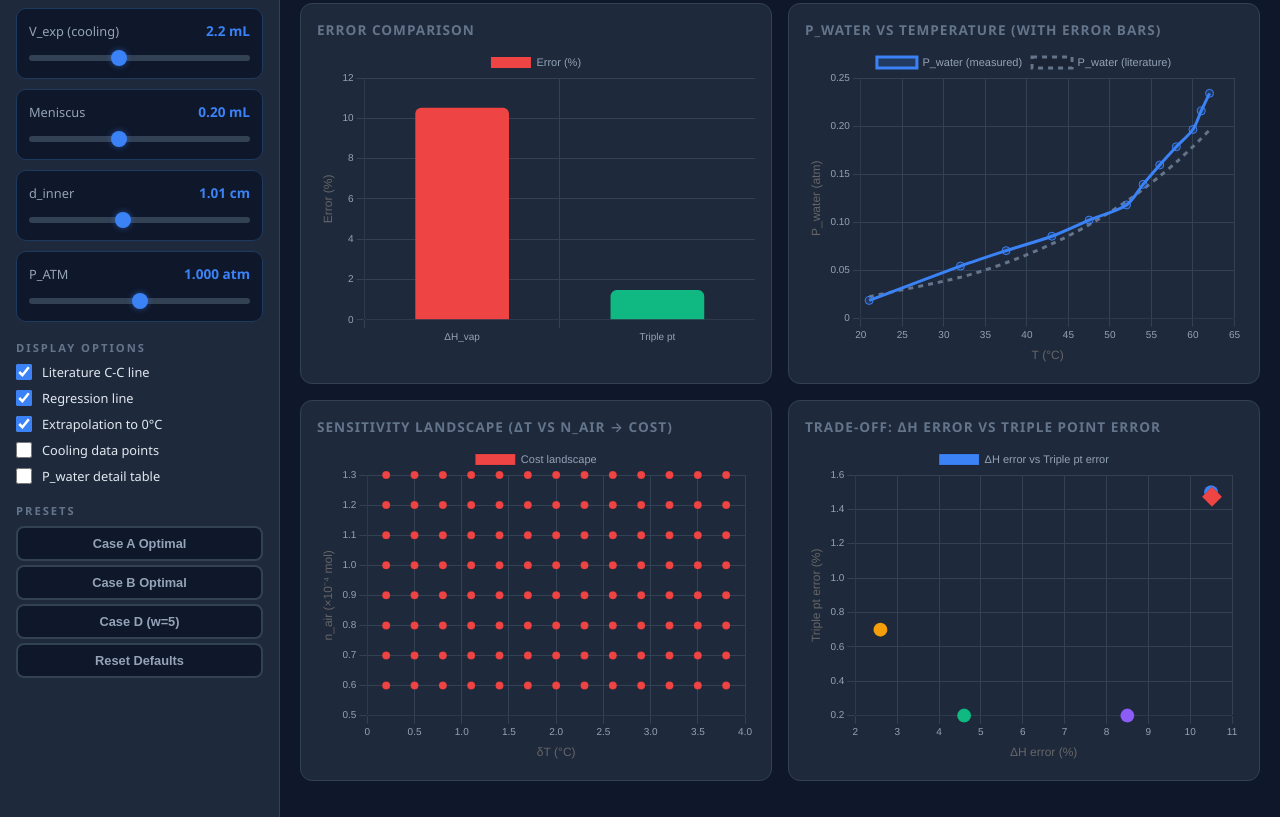
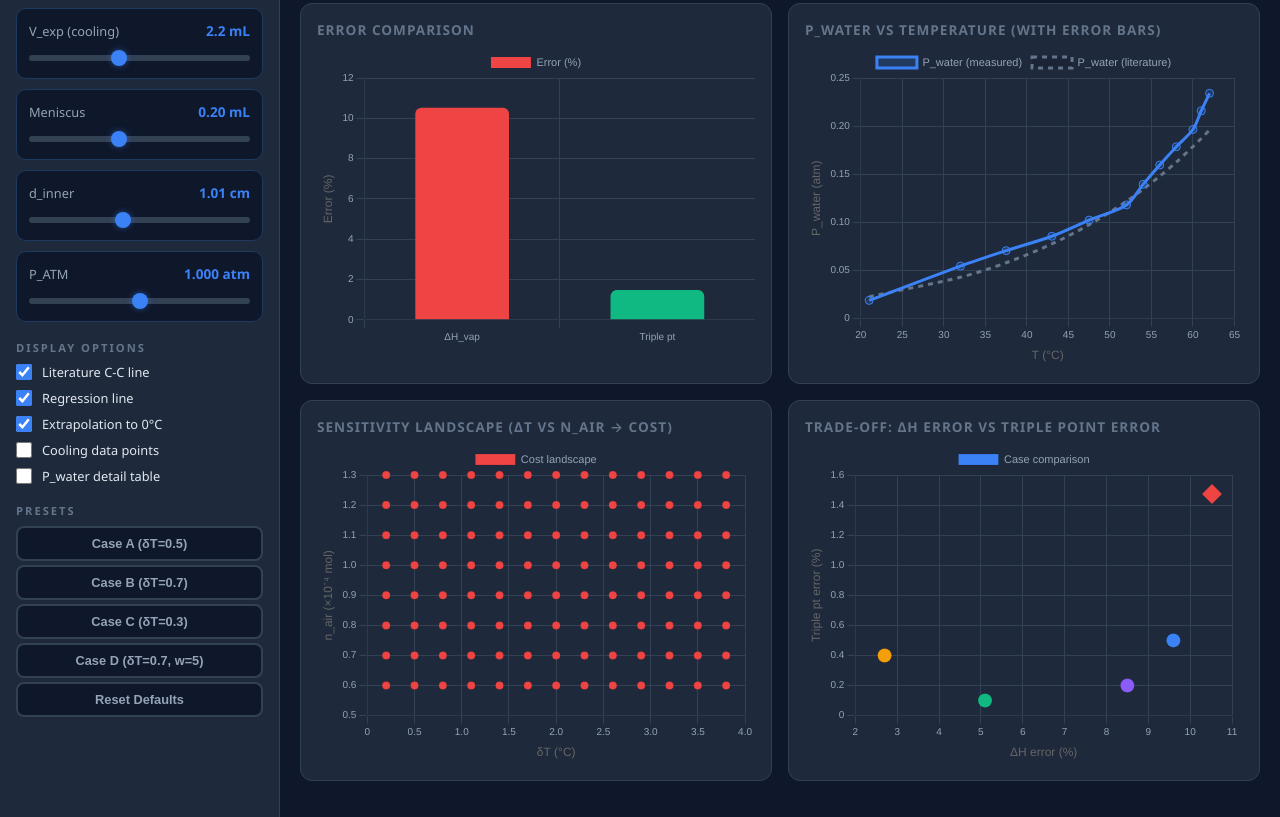
Before and after one commit to yuriluv/science.inquiry, a plain HTML site: page docs/index.html in a window 1280 px wide. Shown: the part 659-1476 px from the top of the page. Drawn offline with nearby package versions, Linux system fonts and the light colour scheme.

Commit message:
대시보드: Python 최적 결과와 일치하도록 트레이드오프 값 수정, Case C 프리셋 추가, 프리셋 파라미터 정정

```diff
--- a/docs/index.html
+++ b/docs/index.html
@@ -121,9 +121,10 @@ input[type=range]::-webkit-slider-thumb{-webkit-appearance:none;width:16px;heigh
   </div>
   <div class="section">
     <div class="section-title">Presets</div>
-    <button class="case-btn" onclick="loadPreset('optimalA')" style="width:100%;margin-bottom:4px">Case A Optimal</button>
-    <button class="case-btn" onclick="loadPreset('optimalB')" style="width:100%;margin-bottom:4px">Case B Optimal</button>
-    <button class="case-btn" onclick="loadPreset('optimalD5')" style="width:100%;margin-bottom:4px">Case D (w=5)</button>
+    <button class="case-btn" onclick="loadPreset('optimalA')" style="width:100%;margin-bottom:4px">Case A (δT=0.5)</button>
+    <button class="case-btn" onclick="loadPreset('optimalB')" style="width:100%;margin-bottom:4px">Case B (δT=0.7)</button>
+    <button class="case-btn" onclick="loadPreset('optimalC')" style="width:100%;margin-bottom:4px">Case C (δT=0.3)</button>
+    <button class="case-btn" onclick="loadPreset('optimalD5')" style="width:100%;margin-bottom:4px">Case D (δT=0.7, w=5)</button>
     <button class="case-btn" onclick="loadPreset('default')" style="width:100%;margin-bottom:4px">Reset Defaults</button>
   </div>
 </div>
@@ -328,10 +329,11 @@ function setCase(c) {
 
 function loadPreset(name) {
   const presets = {
-    optimalA: {dT:1.6, nH:1.06, nC:1.01, w:5},
-    optimalB: {dT:0.0, nH:1.07, nC:1.01, w:5},
+    optimalA: {dT:0.5, nH:1.055, nC:1.055, w:5},
+    optimalB: {dT:0.7, nH:1.075, nC:0.8585, w:5},
+    optimalC: {dT:0.3, nH:1.075, nC:1.0775, w:5},
     optimalD5: {dT:0.7, nH:1.06, nC:1.01, w:5},
-    default: {dT:1.6, nH:1.06, nC:1.01, w:5}
+    default: {dT:0.5, nH:1.055, nC:1.055, w:5}
   };
   const p = presets[name] || presets.default;
   document.getElementById('dT').value = p.dT;
@@ -340,6 +342,7 @@ function loadPreset(name) {
   document.getElementById('anchorW').value = p.w;
   if (name === 'optimalA') { currentCase = 'A'; }
   else if (name === 'optimalB') { currentCase = 'B'; }
+  else if (name === 'optimalC') { currentCase = 'C'; }
   else if (name === 'optimalD5') { currentCase = 'D'; }
   else { currentCase = 'A'; }
   document.querySelectorAll('.case-btn').forEach((b,i) => {
@@ -497,19 +500,19 @@ function updateCharts(r, p) {
     charts.sens.update();
   }
 
-  // Trade-off chart
+  // Trade-off chart — values from cc_analysis.py optimal results
   const tradeData = [
-    {label:'A: Heat only', dH:10.5, tri:1.5, r2:0.978, color:'#3b82f6'},
-    {label:'B: +Cool 20°C', dH:4.6, tri:0.2, r2:0.534, color:'#10b981'},
-    {label:'C: Full (cost)', dH:2.6, tri:0.7, r2:0.213, color:'#f59e0b'},
+    {label:'A: Heat only', dH:9.6, tri:0.5, r2:0.979, color:'#3b82f6'},
+    {label:'B: +Cool 20°C', dH:5.1, tri:0.1, r2:0.366, color:'#10b981'},
+    {label:'C: Full (cost)', dH:2.7, tri:0.4, r2:0.419, color:'#f59e0b'},
     {label:'D: Anchor w=5', dH:8.5, tri:0.2, r2:0.994, color:'#8b5cf6'}
   ];
   if (r) {
     tradeData.push({label:'Current', dH:r.dHerr, tri:r.triErr, r2:r.R2, color:'#ef4444'});
   }
   charts.trade.data.datasets = [{
-    label: 'ΔH error vs Triple pt error',
-    data: tradeData.map(d=>({x:d.dH, y:d.tri})),
+    label: 'Case comparison',
+    data: tradeData.map(d=>({x:d.dH, y:d.tri, label:d.label+' (R²='+d.r2.toFixed(3)+')'})),
     backgroundColor: tradeData.map(d=>d.color),
     pointRadius: tradeData.map((_,i)=>i===tradeData.length-1?10:7),
     pointStyle: tradeData.map((_,i)=>i===tradeData.length-1?'rectRot':'circle')
```
